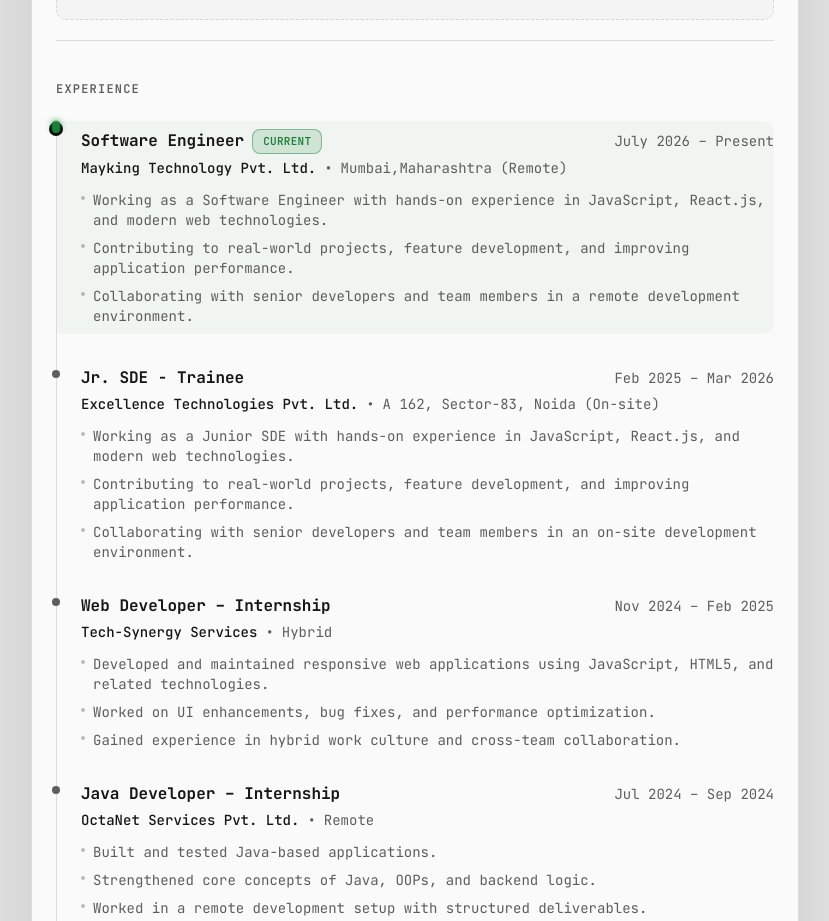
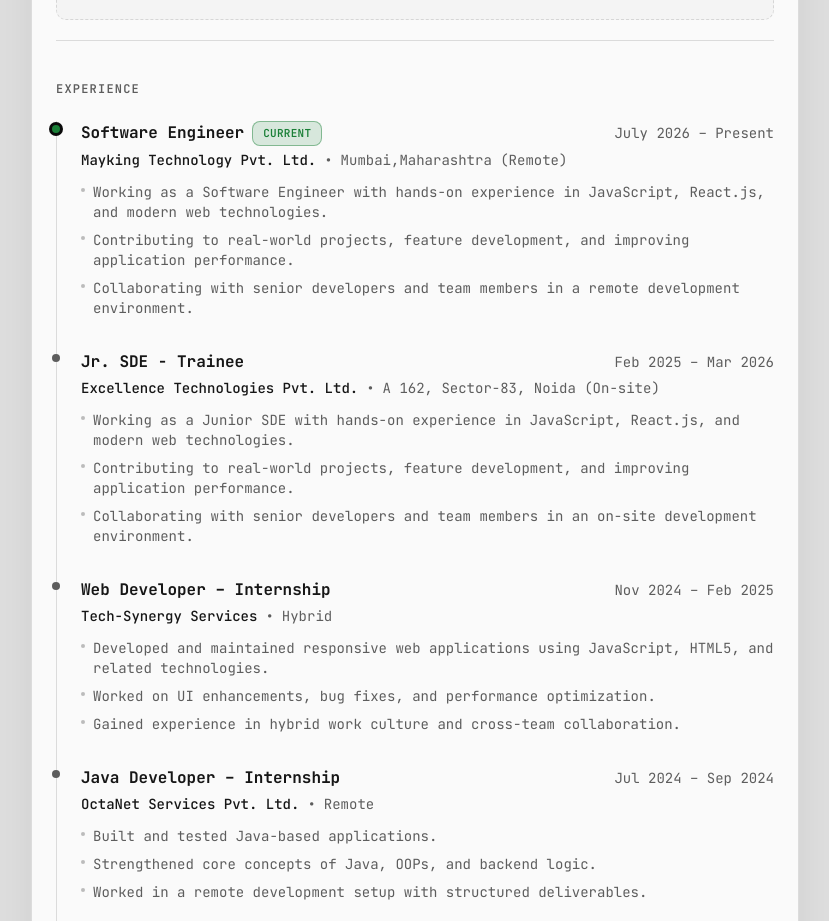
Before and after one commit to Guddu-Pandit/My-Portfolio, a Next.js app: page / in a window 1280 px wide. Shown: the part 1220-2141 px from the top of the page, without its empty margins (225-1054 px from the left). Built offline with nearby package versions, Linux system fonts and the light colour scheme.

Commit message:
Remove traveling pulse animation from experience section and clean up related code

```diff
--- a/src/app/globals.css
+++ b/src/app/globals.css
@@ -240,68 +240,3 @@
       0 0 18px rgb(255 95 87 / 65%);
   }
 }
-
-/*
- * Traveling pulse on the experience timeline: rises from the bottom of the
- * list, past every earlier role, and arrives at the current role at the top,
- * where it blinks a few times before resetting to the bottom and looping.
- * Only `top` and `box-shadow`/`scale` are animated (never opacity/background),
- * so the border line behind it never shows through mid-blink.
- */
-.experience-dot-traveler {
-  position: absolute;
-  left: -1px;
-  width: 0.5rem;
-  height: 0.5rem;
-  margin-left: -0.25rem;
-  border-radius: 9999px;
-  background-color: var(--mac-status);
-  box-shadow: 0 0 6px 1px color-mix(in srgb, var(--mac-status) 60%, transparent);
-  animation: experience-dot-travel 7s ease-in-out infinite;
-  z-index: 1;
-}
-
-@keyframes experience-dot-travel {
-  0% {
-    top: 100%;
-    transform: scale(1);
-  }
-  60% {
-    top: 0%;
-    transform: scale(1);
-  }
-  67% {
-    transform: scale(1.7);
-    box-shadow: 0 0 14px 4px color-mix(in srgb, var(--mac-status) 85%, transparent);
-  }
-  73% {
-    transform: scale(1);
-    box-shadow: 0 0 6px 1px color-mix(in srgb, var(--mac-status) 60%, transparent);
-  }
-  80% {
-    transform: scale(1.7);
-    box-shadow: 0 0 14px 4px color-mix(in srgb, var(--mac-status) 85%, transparent);
-  }
-  86% {
-    transform: scale(1);
-    box-shadow: 0 0 6px 1px color-mix(in srgb, var(--mac-status) 60%, transparent);
-  }
-  93% {
-    transform: scale(1.7);
-    box-shadow: 0 0 14px 4px color-mix(in srgb, var(--mac-status) 85%, transparent);
-  }
-  99% {
-    top: 0%;
-    transform: scale(1);
-    box-shadow: 0 0 6px 1px color-mix(in srgb, var(--mac-status) 60%, transparent);
-  }
-  100% {
-    top: 100%;
-  }
-}
-
-@media (prefers-reduced-motion: reduce) {
-  .experience-dot-traveler {
-    display: none;
-  }
-}
--- a/src/components/experience-section.tsx
+++ b/src/components/experience-section.tsx
@@ -1,4 +1,4 @@
-import { experiences, hasCurrentExperience, isOngoingPeriod } from "@/lib/data";
+import { experiences, isOngoingPeriod } from "@/lib/data";
 
 function CurrentBadge() {
   return (
@@ -38,15 +38,12 @@
         Experience
       </h2>
       <div className="relative mb-5 space-y-8 border-l border-[var(--mac-window-border)]">
-        {hasCurrentExperience() && (
-          <span className="experience-dot-traveler" aria-hidden />
-        )}
         {experiences.map((exp, index) => {
           const current = isOngoingPeriod(exp.period);
           return (
             <div
               key={`${exp.title}-${exp.period}-${index}`}
-              className={`relative pl-6 transition-colors ${current ? "rounded-r-lg bg-[var(--mac-status)]/[0.04] py-2" : ""}`}
+              className="relative pl-6"
             >
               <div
                 className={`absolute -left-px top-1 size-2 -translate-x-1/2 rounded-full ${current ? "bg-[var(--mac-status)] shadow-[0_0_0_3px] shadow-[var(--mac-status)]/20" : "bg-[var(--mac-muted)]"}`}
```
